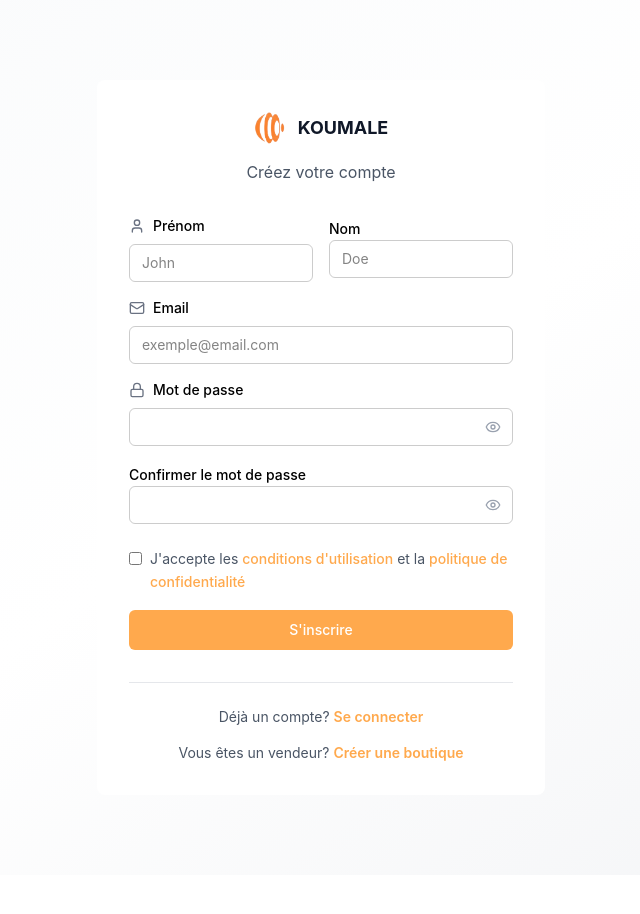
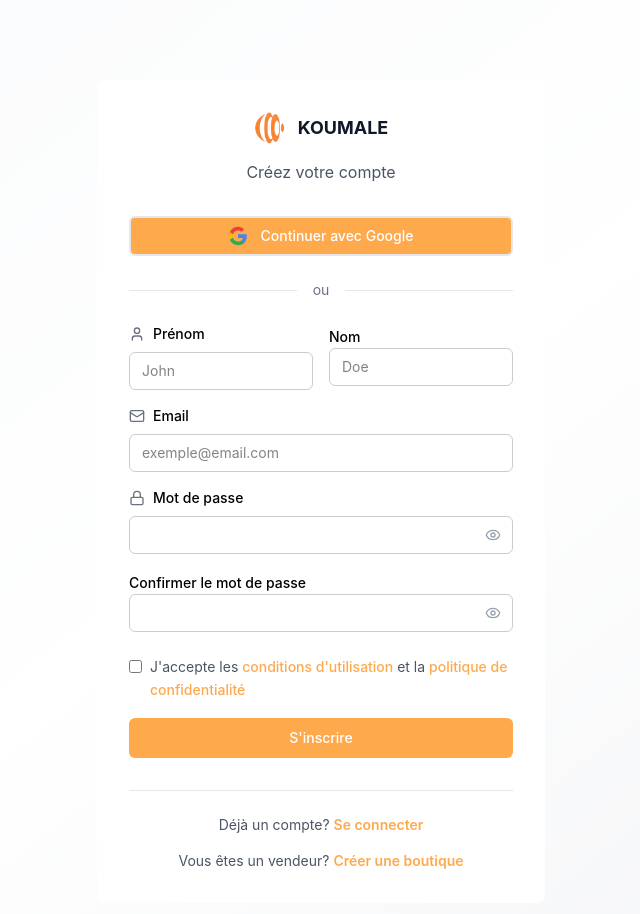
Before and after one commit to Charles-Louisin/koumale, a Next.js app: page /auth/register in a window 1280 px wide. Shown: the top 914 px of the page, without its empty margins (319-959 px from the left). Before the commit the page ends 875 px from the top, so only its background shows below. Built offline with nearby package versions, Linux system fonts and the light colour scheme; no server answers.

Commit message:
google add

```diff
--- a/app/(routes)/auth/login/page.tsx
+++ b/app/(routes)/auth/login/page.tsx
@@ -101,7 +101,7 @@
             </div>
 
             {/* Bouton Google */}
-            {/* <div className="mb-6">
+            <div className="mb-6">
             <Button
               type="button"
               onClick={handleGoogleLogin}
@@ -125,7 +125,7 @@
             <div className="relative flex justify-center text-sm">
               <span className="px-4 bg-white text-gray-500">ou</span>
             </div>
-          </div> */}
+          </div>
 
             {/* Formulaire */}
             <form onSubmit={handleSubmit} className="space-y-4">
--- a/app/(routes)/auth/register/page.tsx
+++ b/app/(routes)/auth/register/page.tsx
@@ -137,7 +137,7 @@
             </div>
 
             {/* Bouton Google */}
-            {/* <div className="mb-6">
+            <div className="mb-6">
               <Button
                 type="button"
                 onClick={handleGoogleRegister}
@@ -152,17 +152,17 @@
                 </svg>
                 Continuer avec Google
               </Button>
-            </div> */}
+            </div>
 
             {/* Séparateur */}
-            {/* <div className="relative mb-6">
+           <div className="relative mb-6">
               <div className="absolute inset-0 flex items-center">
                 <div className="w-full border-t border-gray-200"></div>
               </div>
               <div className="relative flex justify-center text-sm">
                 <span className="px-4 bg-white text-gray-500">ou</span>
               </div>
-            </div> */}
+            </div>
 
             {/* Formulaire */}
             <form onSubmit={handleSubmit} className="space-y-4">
```
